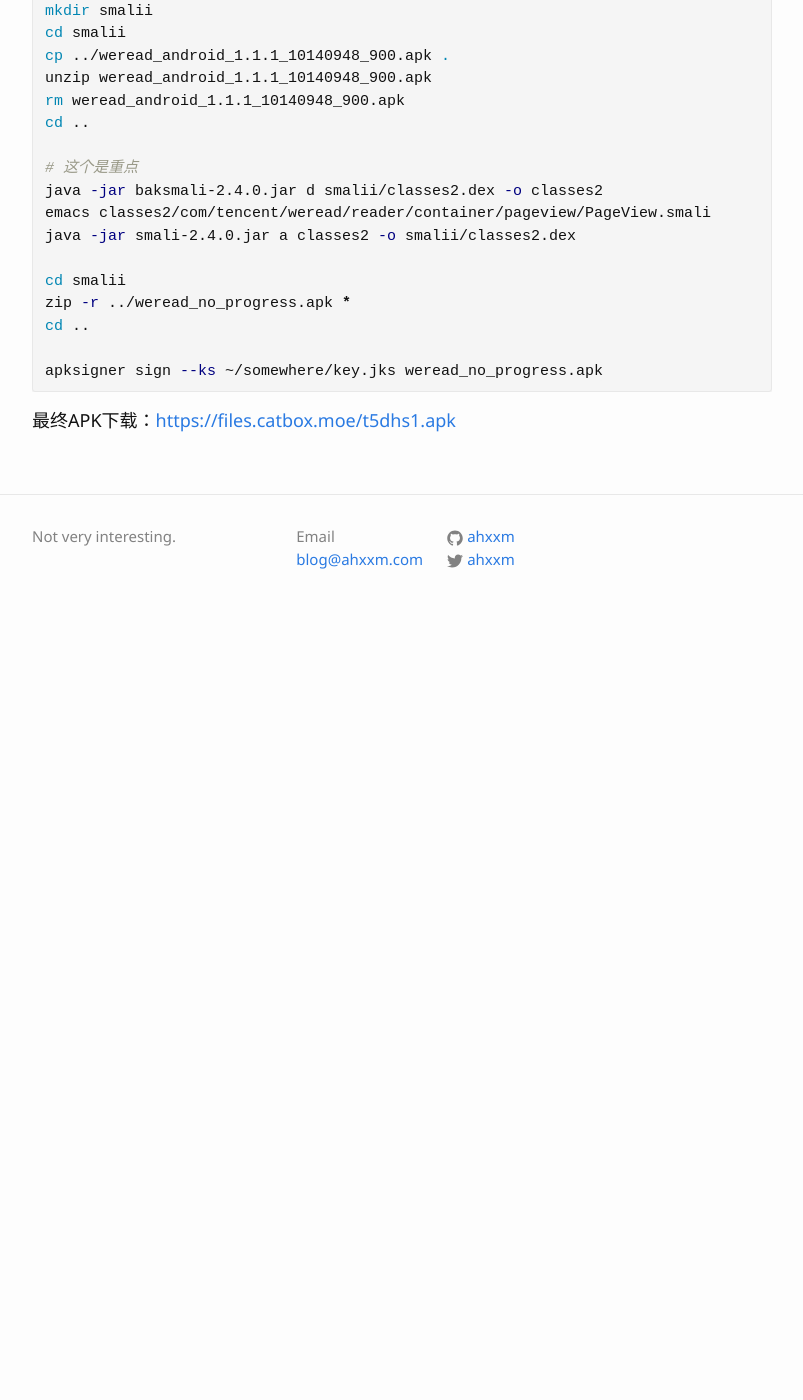
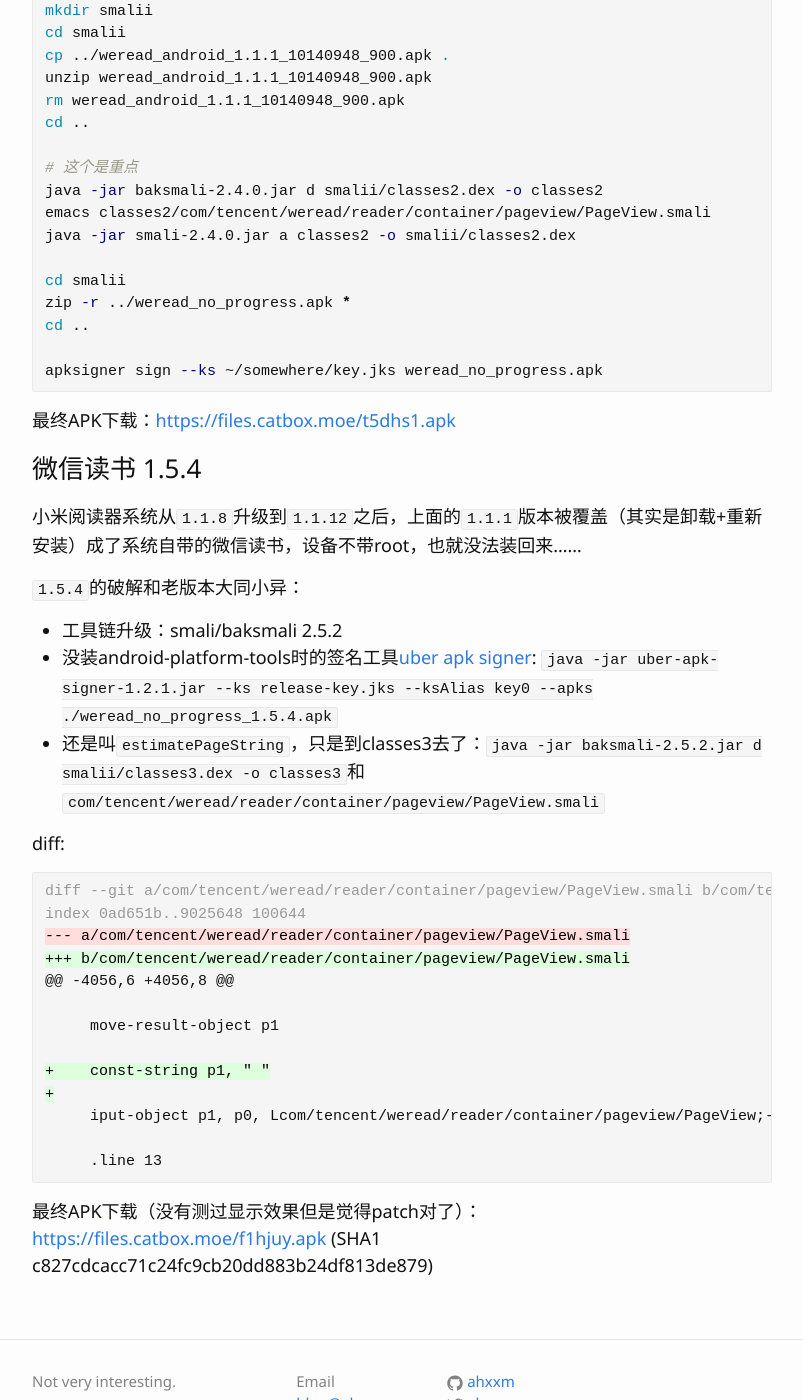
Before and after one commit to ahxxm/ahxxm.github.io, a Jekyll site: the page built from _posts/2020-02-28-weread.md, in a window 1280 px wide and 1400 px high, scrolled down 3082 px. Shown: the whole window, without its empty margins (238-1041 px from the left). Built offline with Jekyll 4.4.1, drawn with Linux system fonts in a browser that asks for light colours; before the commit the page ends 3712 px from its top, so only the background shows below that.

Commit message:
add weread 1.5.4 patch

````diff
--- a/_posts/2020-02-28-weread.md
+++ b/_posts/2020-02-28-weread.md
@@ -68,3 +68,33 @@ apksigner sign --ks ~/somewhere/key.jks weread_no_progress.apk
 ```
 
 最终APK下载：[https://files.catbox.moe/t5dhs1.apk](https://files.catbox.moe/t5dhs1.apk)
+
+### 微信读书 1.5.4
+
+小米阅读器系统从`1.1.8`升级到`1.1.12`之后，上面的`1.1.1`版本被覆盖（其实是卸载+重新安装）成了系统自带的微信读书，设备不带root，也就没法装回来……
+
+`1.5.4`的破解和老版本大同小异：
+
+- 工具链升级：smali/baksmali 2.5.2
+- 没装android-platform-tools时的签名工具[uber apk signer](https://github.com/patrickfav/uber-apk-signer): `java -jar uber-apk-signer-1.2.1.jar --ks release-key.jks --ksAlias key0 --apks ./weread_no_progress_1.5.4.apk`
+- 还是叫`estimatePageString`，只是到classes3去了：`java -jar baksmali-2.5.2.jar d smalii/classes3.dex -o classes3`和`com/tencent/weread/reader/container/pageview/PageView.smali`
+
+diff:
+
+```diff
+diff --git a/com/tencent/weread/reader/container/pageview/PageView.smali b/com/tencent/weread/reader/container/pageview/PageView.smali
+index 0ad651b..9025648 100644
+--- a/com/tencent/weread/reader/container/pageview/PageView.smali
++++ b/com/tencent/weread/reader/container/pageview/PageView.smali
+@@ -4056,6 +4056,8 @@
+
+     move-result-object p1
+
++    const-string p1, " "
++
+     iput-object p1, p0, Lcom/tencent/weread/reader/container/pageview/PageView;->estimatePageString:Ljava/lang/String;
+
+     .line 13
+```
+
+最终APK下载（没有测过显示效果但是觉得patch对了）：[https://files.catbox.moe/f1hjuy.apk](https://files.catbox.moe/f1hjuy.apk) (SHA1 c827cdcacc71c24fc9cb20dd883b24df813de879)
````
